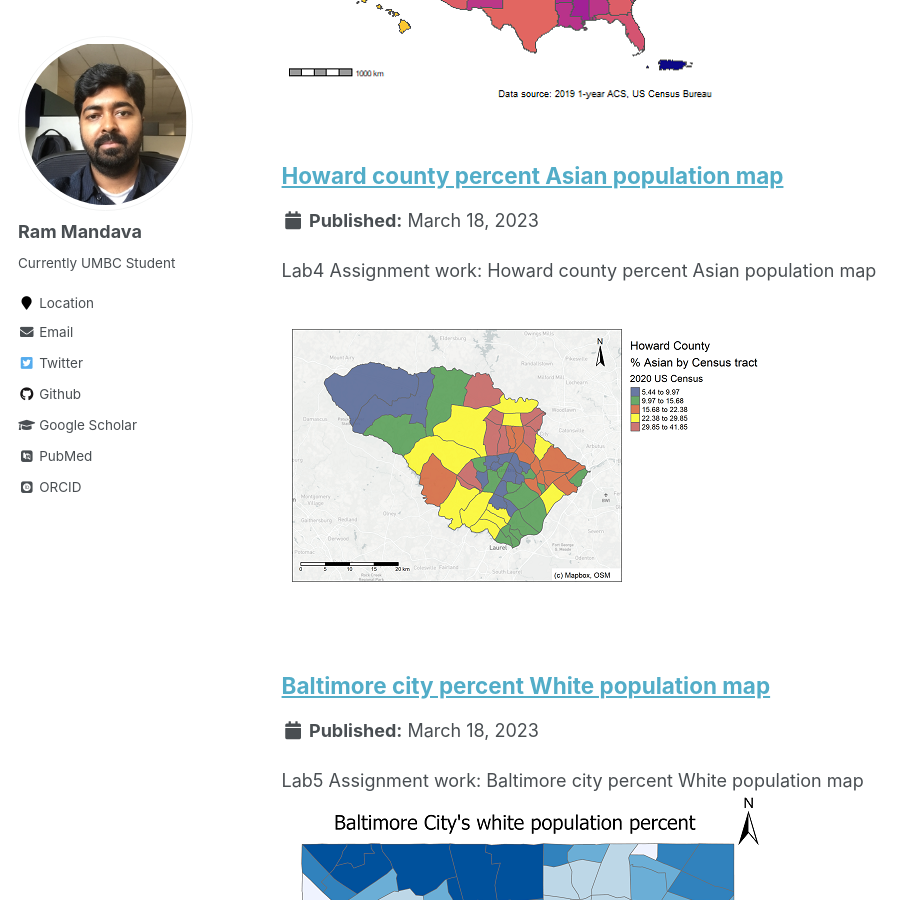
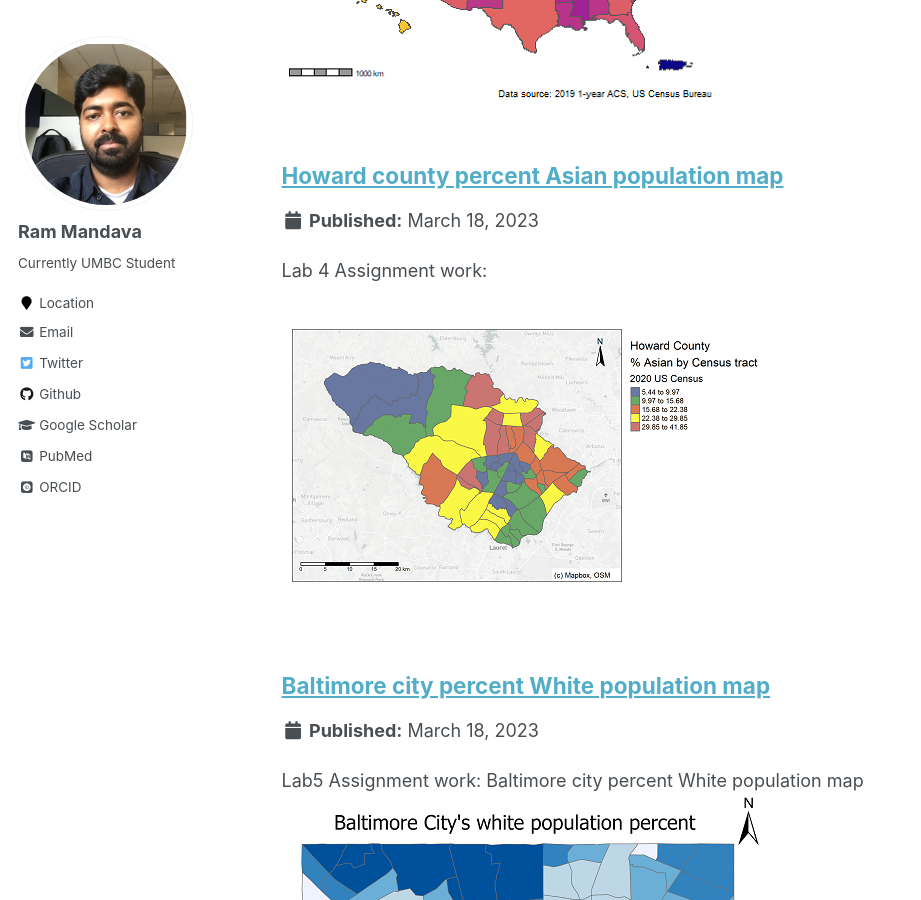
Before and after one commit to mandavaram/mandavaram.github.io, a Jekyll site: the page built from _pages/portfolio.html, in a window 1280 px wide and 900 px high, scrolled down 554 px. Shown: the whole window, without its empty margins (0-921 px from the left). Built offline with Jekyll 4.4.1, drawn with Linux system fonts in a browser that asks for light colours; some web fonts are replaced.

Commit message:
Update portfolio-2.html

```diff
--- a/_portfolio/portfolio-2.html
+++ b/_portfolio/portfolio-2.html
@@ -1,6 +1,6 @@
 ---
 title: "Howard county percent Asian population map"
-excerpt: "Lab4 Assignment work: Howard county percent Asian population map <br/><img src='/images/Howard_County_Asian_map.png'>"
+excerpt: "Lab 4 Assignment work: <br/><img src='/images/Howard_County_Asian_map.png'>"
 collection: portfolio
 ---
 
```
